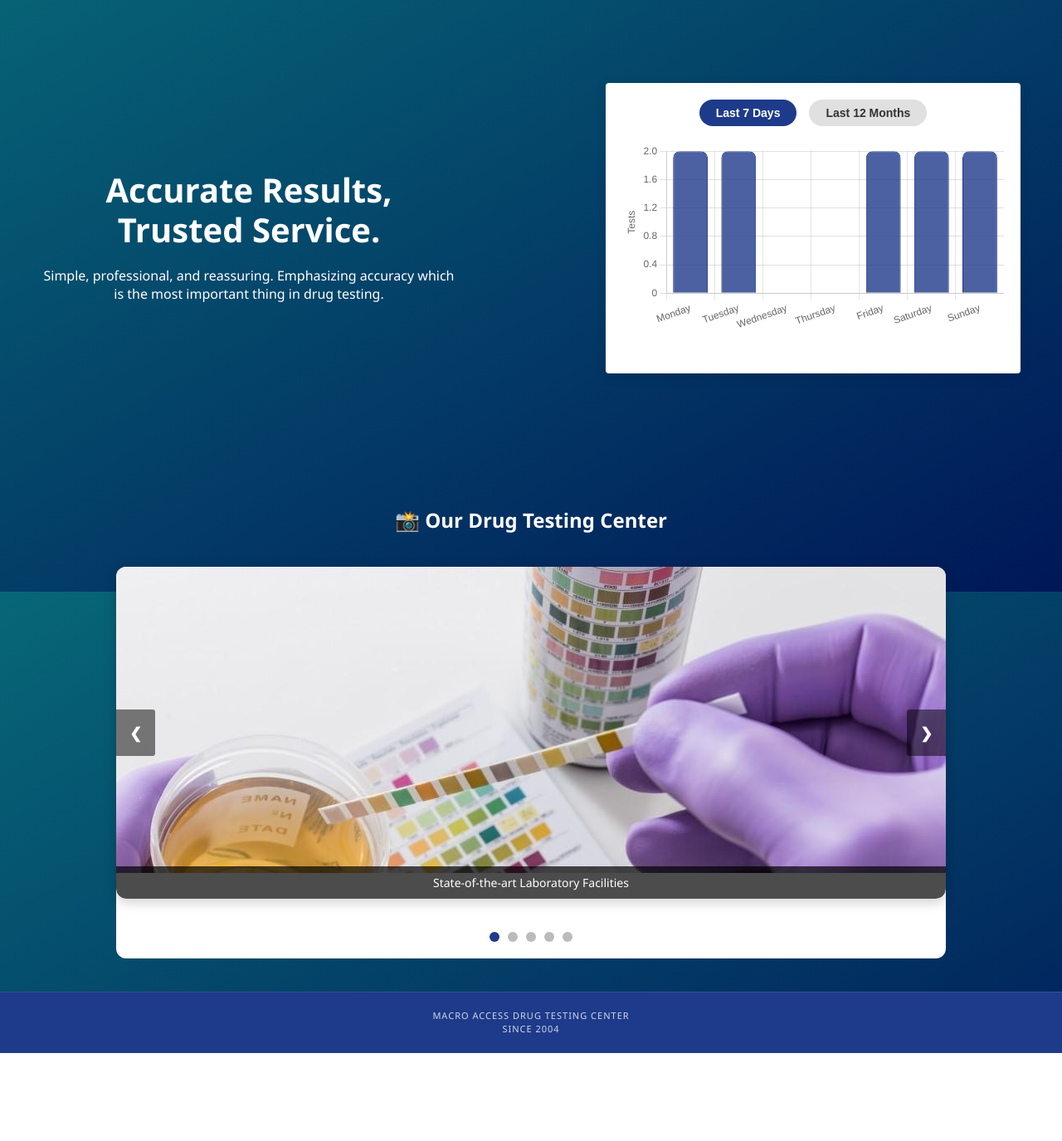
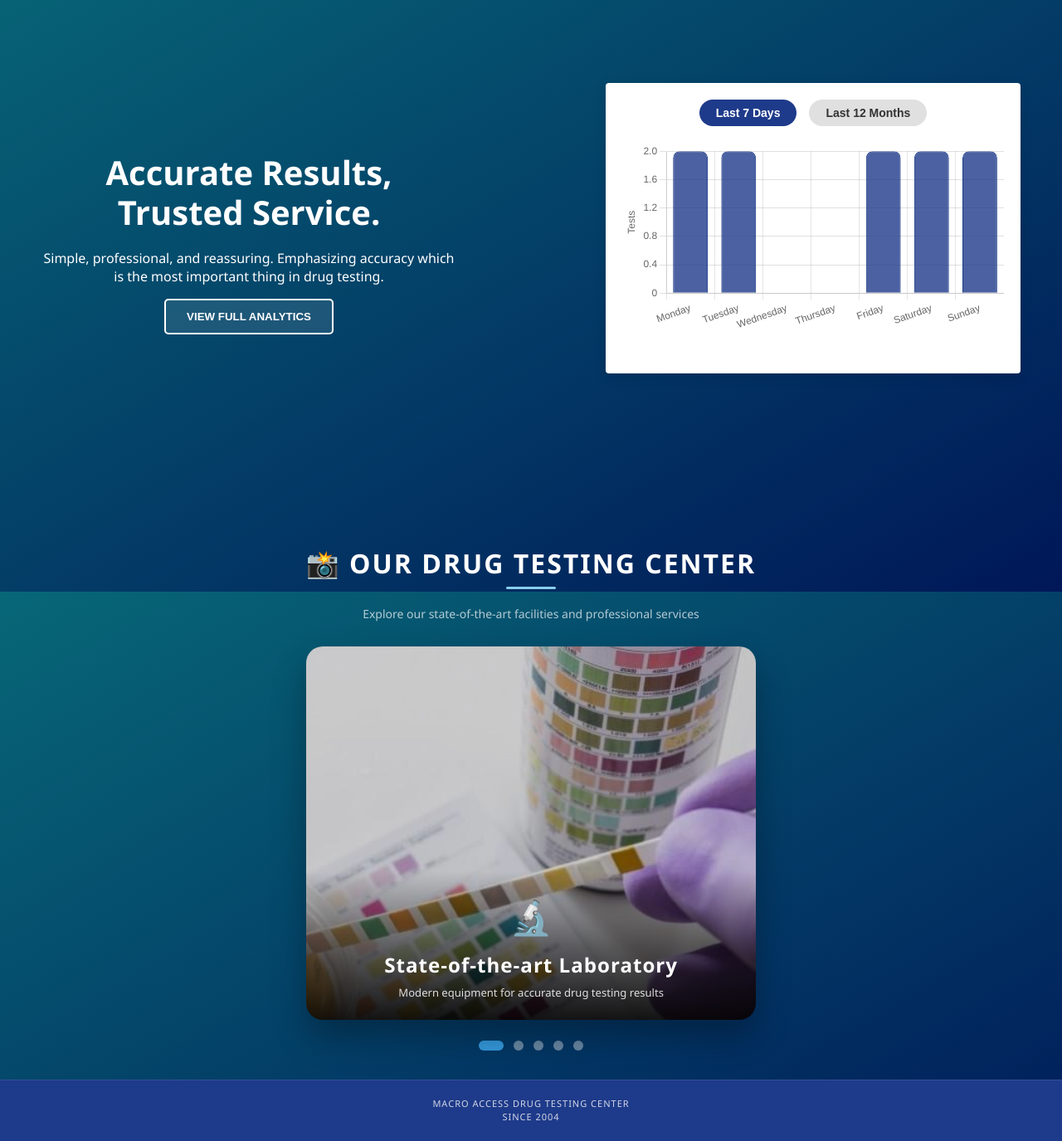
Before and after one commit to jah0814/macroman, a PHP site: page / in a window 1280 px wide. Shown: the part 87-1462 px from the top of the page at 83% size. Before the commit the page ends 1356 px from the top, so only its background shows below. Run offline with PHP 8.4, Linux system fonts and the light colour scheme; the visitor is signed in with stand-in values (Sample User, id 1); data comes from the database, SQL or seed files in the repository.

Commit message:
Update dashboard.php

```diff
--- a/views/dashboard.php
+++ b/views/dashboard.php
@@ -119,97 +119,209 @@ foreach ($monthlyData as $row) {
             max-height: 280px;
         }
 
-        /* Slideshow Styles */
-        .slideshow-container {
+        /* BEAUTIFUL SLIDESHOW STYLES */
+        .slideshow-section {
+            max-width: 1200px;
+            margin: 40px auto 20px;
+            padding: 0 20px;
+        }
+
+        .slideshow-title-wrapper {
+            text-align: center;
+            margin-bottom: 30px;
+        }
+
+        .slideshow-title {
+            color: white;
+            font-size: 32px;
+            margin-bottom: 10px;
+            letter-spacing: 2px;
             position: relative;
-            max-width: 100%;
-            margin: 40px auto 20px;
-            overflow: hidden;
-            border-radius: 12px;
-            box-shadow: 0 4px 15px rgba(0,0,0,0.2);
+            display: inline-block;
+        }
+
+        .slideshow-title:after {
+            content: '';
+            position: absolute;
+            bottom: -10px;
+            left: 50%;
+            transform: translateX(-50%);
+            width: 60px;
+            height: 3px;
+            background: #87ceeb;
+            border-radius: 2px;
+        }
+
+        .slideshow-subtitle {
+            color: rgba(255,255,255,0.7);
+            font-size: 14px;
+            margin-top: 20px;
         }
 
         .slideshow-wrapper {
             position: relative;
             width: 100%;
-            background: white;
-            border-radius: 12px;
+            background: transparent;
+            border-radius: 20px;
+        }
+
+        .slideshow-container {
+            position: relative;
+            width: 100%;
+            height: 450px;
+            border-radius: 20px;
+            overflow: hidden;
+            box-shadow: 0 20px 40px rgba(0,0,0,0.3);
         }
 
         .slide {
             display: none;
+            position: absolute;
+            top: 0;
+            left: 0;
             width: 100%;
-            height: 400px;
-            object-fit: cover;
-            border-radius: 12px;
+            height: 100%;
+            opacity: 0;
+            transition: opacity 0.8s ease-in-out;
         }
 
         .slide.active {
             display: block;
-            animation: fadeIn 0.5s ease-in-out;
+            opacity: 1;
+            animation: scaleZoom 6s ease-in-out infinite;
         }
 
-        @keyframes fadeIn {
-            from { opacity: 0.4; }
-            to { opacity: 1; }
+        @keyframes scaleZoom {
+            0% { transform: scale(1); }
+            50% { transform: scale(1.05); }
+            100% { transform: scale(1); }
         }
 
-        .slideshow-caption {
-            text-align: center;
-            background: rgba(0,0,0,0.7);
-            color: white;
-            padding: 10px;
+        .slide img {
+            width: 100%;
+            height: 100%;
+            object-fit: cover;
+            filter: brightness(0.85);
+            transition: filter 0.5s ease;
+        }
+
+        .slideshow-container:hover .slide img {
+            filter: brightness(1);
+        }
+
+        /* Caption Styles */
+        .slide-caption {
             position: absolute;
             bottom: 0;
-            width: 100%;
-            border-radius: 0 0 12px 12px;
-            font-size: 14px;
+            left: 0;
+            right: 0;
+            padding: 30px 25px 25px;
+            background: linear-gradient(to top,
+                rgba(0, 0, 0, 0.9) 0%,
+                rgba(0, 0, 0, 0.5) 50%,
+                transparent 100%);
+            text-align: center;
+            transform: translateY(0);
+            transition: transform 0.5s ease;
         }
 
+        .slideshow-container:hover .slide-caption {
+            transform: translateY(-10px);
+        }
+
+        .slide-icon {
+            font-size: 40px;
+            margin-bottom: 10px;
+            display: inline-block;
+            animation: bounce 2s ease-in-out infinite;
+        }
+
+        @keyframes bounce {
+            0%, 100% { transform: translateY(0); }
+            50% { transform: translateY(-5px); }
+        }
+
+        .slide-title {
+            color: white;
+            font-size: 24px;
+            font-weight: bold;
+            margin-bottom: 8px;
+            letter-spacing: 1px;
+        }
+
+        .slide-description {
+            color: rgba(255,255,255,0.85);
+            font-size: 13px;
+        }
+
+        /* Navigation Buttons */
         .prev, .next {
             cursor: pointer;
             position: absolute;
             top: 50%;
             transform: translateY(-50%);
-            padding: 16px;
+            width: 50px;
+            height: 50px;
+            background: rgba(255,255,255,0.2);
+            backdrop-filter: blur(5px);
             color: white;
             font-weight: bold;
-            font-size: 18px;
-            transition: 0.3s;
-            border-radius: 0 3px 3px 0;
-            user-select: none;
-            background: rgba(0,0,0,0.5);
+            font-size: 20px;
+            border: none;
+            border-radius: 50%;
+            display: flex;
+            align-items: center;
+            justify-content: center;
+            transition: all 0.4s ease;
             z-index: 10;
-            text-decoration: none;
+            cursor: pointer;
+            opacity: 0;
+        }
+
+        .slideshow-container:hover .prev,
+        .slideshow-container:hover .next {
+            opacity: 1;
+        }
+
+        .prev:hover, .next:hover {
+            background: #3498db;
+            transform: translateY(-50%) scale(1.1);
+        }
+
+        .prev {
+            left: 20px;
         }
 
         .next {
-            right: 0;
-            border-radius: 3px 0 0 3px;
+            right: 20px;
         }
 
-        .prev:hover, .next:hover {
-            background: rgba(0,0,0,0.8);
-        }
-
+        /* Dot Indicators */
         .dots-container {
             text-align: center;
-            padding: 15px 0;
+            padding: 20px 0 10px;
         }
 
         .dot {
             cursor: pointer;
             height: 12px;
             width: 12px;
-            margin: 0 5px;
-            background-color: #bbb;
+            margin: 0 6px;
+            background-color: rgba(255,255,255,0.4);
             border-radius: 50%;
             display: inline-block;
-            transition: background-color 0.3s ease;
+            transition: all 0.3s ease;
         }
 
-        .dot.active, .dot:hover {
-            background-color: #1e3a8a;
+        .dot:hover {
+            background-color: #87ceeb;
+            transform: scale(1.2);
+        }
+
+        .dot.active {
+            background-color: #3498db;
+            width: 30px;
+            border-radius: 6px;
         }
 
         /* Animation for fade in */
@@ -235,13 +347,6 @@ foreach ($monthlyData as $row) {
             margin-bottom: 40px;
         }
 
-        .slideshow-title {
-            text-align: center;
-            color: white;
-            margin-bottom: 20px;
-            font-size: 24px;
-        }
-
         @media (max-width: 768px) {
             .landing-hero {
                 flex-direction: column;
@@ -253,14 +358,25 @@ foreach ($monthlyData as $row) {
             #landingChart {
                 max-height: 220px;
             }
-            .slide {
-                height: 250px;
+            .slideshow-container {
+                height: 320px;
             }
-            .hero-content h1 {
-                font-size: 1.8rem;
+            .slide-title {
+                font-size: 16px;
+            }
+            .slide-description {
+                font-size: 10px;
+            }
+            .slide-icon {
+                font-size: 28px;
             }
             .slideshow-title {
-                font-size: 18px;
+                font-size: 24px;
+            }
+            .prev, .next {
+                width: 35px;
+                height: 35px;
+                font-size: 14px;
             }
         }
     </style>
@@ -286,6 +402,7 @@ foreach ($monthlyData as $row) {
         <div class="hero-content">
             <h1>Accurate Results,<br>Trusted Service.</h1>
             <p>Simple, professional, and reassuring. Emphasizing accuracy which is the most important thing in drug testing.</p>
+            <button class="btn-stats" onclick="window.location.href='index.php?action=analytics'">VIEW FULL ANALYTICS</button>
         </div>
 
         <div class="hero-chart-box">
@@ -311,42 +428,65 @@ foreach ($monthlyData as $row) {
     </main>
 
     <!-- Photo Slideshow Section -->
-    <div style="max-width: 1200px; margin: 0 auto; padding: 0 20px 40px;">
-        <h2 class="slideshow-title">📸 Our Drug Testing Center</h2>
+    <div class="slideshow-section">
+        <div class="slideshow-title-wrapper">
+            <h2 class="slideshow-title">📸 OUR DRUG TESTING CENTER</h2>
+            <div class="slideshow-subtitle">Explore our state-of-the-art facilities and professional services</div>
+        </div>
 
         <div class="slideshow-wrapper">
             <div class="slideshow-container">
-                <a class="prev" onclick="changeSlide(-1)">❮</a>
-                <a class="next" onclick="changeSlide(1)">❯</a>
+                <button class="prev" onclick="changeSlide(-1)">❮</button>
+                <button class="next" onclick="changeSlide(1)">❯</button>
 
                 <!-- Slide 1 -->
                 <div class="slide active">
-                    <img src="dbphoto/dilaw.jpg" alt="Our Laboratory">
-                    <div class="slideshow-caption">State-of-the-art Laboratory Facilities</div>
+                    <img src="dbphoto/dilaw.jpg" alt="Laboratory">
+                    <div class="slide-caption">
+                        <div class="slide-icon">🔬</div>
+                        <div class="slide-title">State-of-the-art Laboratory</div>
+                        <div class="slide-description">Modern equipment for accurate drug testing results</div>
+                    </div>
                 </div>
 
                 <!-- Slide 2 -->
                 <div class="slide">
-                    <img src="dbphoto/urine.jpg" alt="Our Laboratory">
-                    <div class="slideshow-caption">Advanced Drug Testing Equipment</div>
+                    <img src="dbphoto/urine.jpg" alt="Drug Testing Equipment">
+                    <div class="slide-caption">
+                        <div class="slide-icon">🧪</div>
+                        <div class="slide-title">Advanced Testing Equipment</div>
+                        <div class="slide-description">High-precision analysis for METH and THC detection</div>
+                    </div>
                 </div>
 
                 <!-- Slide 3 -->
                 <div class="slide">
-                    <img src="dbphoto/tube.webp" alt="Our Laboratory">
-                    <div class="slideshow-caption">Professional Medical Team</div>
+                    <img src="dbphoto/tube.webp" alt="Medical Team">
+                    <div class="slide-caption">
+                        <div class="slide-icon">👨‍⚕️</div>
+                        <div class="slide-title">Professional Medical Team</div>
+                        <div class="slide-description">Certified experts ensuring quality service</div>
+                    </div>
                 </div>
 
                 <!-- Slide 4 -->
                 <div class="slide">
-                    <img src="dbphoto/haha.webp" alt="Our Laboratory">
-                    <div class="slideshow-caption">Comfortable Waiting Area</div>
+                    <img src="dbphoto/haha.webp" alt="Waiting Area">
+                    <div class="slide-caption">
+                        <div class="slide-icon">🛋️</div>
+                        <div class="slide-title">Comfortable Waiting Area</div>
+                        <div class="slide-description">Relaxing environment for our valued clients</div>
+                    </div>
                 </div>
 
                 <!-- Slide 5 -->
                 <div class="slide">
-                    <img src="dbphoto/bote.webp" alt="Our Laboratory">
-                    <div class="slideshow-caption">Friendly Reception Area</div>
+                    <img src="dbphoto/bote.webp" alt="Reception">
+                    <div class="slide-caption">
+                        <div class="slide-icon">🏥</div>
+                        <div class="slide-title">Friendly Reception Area</div>
+                        <div class="slide-description">Warm welcome and professional assistance</div>
+                    </div>
                 </div>
             </div>
 
@@ -488,13 +628,13 @@ foreach ($monthlyData as $row) {
         <?php endif; ?>
 
         // ============================================
-        // SLIDESHOW FUNCTIONALITY
+        // BEAUTIFUL SLIDESHOW FUNCTIONALITY
         // ============================================
         let slideIndex = 1;
         let slideInterval;
+        let slides = document.getElementsByClassName("slide");
 
         function showSlides(n) {
-            let slides = document.getElementsByClassName("slide");
             let dots = document.getElementsByClassName("dot");
 
             if (n > slides.length) slideIndex = 1;
@@ -502,6 +642,7 @@ foreach ($monthlyData as $row) {
 
             for (let i = 0; i < slides.length; i++) {
                 slides[i].classList.remove("active");
+                slides[i].style.opacity = "0";
             }
 
             for (let i = 0; i < dots.length; i++) {
@@ -509,6 +650,10 @@ foreach ($monthlyData as $row) {
             }
 
             slides[slideIndex - 1].classList.add("active");
+            setTimeout(() => {
+                if (slides[slideIndex - 1]) slides[slideIndex - 1].style.opacity = "1";
+            }, 50);
+
             if (dots[slideIndex - 1]) dots[slideIndex - 1].classList.add("active");
         }
 
@@ -519,18 +664,11 @@ foreach ($monthlyData as $row) {
             startAutoSlide();
         }
 
-        function currentSlide(n) {
-            clearInterval(slideInterval);
-            slideIndex = n;
-            showSlides(slideIndex);
-            startAutoSlide();
-        }
-
         function startAutoSlide() {
             slideInterval = setInterval(() => {
                 slideIndex++;
                 showSlides(slideIndex);
-                if (slideIndex > document.getElementsByClassName("slide").length) {
+                if (slideIndex > slides.length) {
                     slideIndex = 1;
                     showSlides(slideIndex);
                 }
@@ -539,7 +677,6 @@ foreach ($monthlyData as $row) {
 
         // Create dots
         function createDots() {
-            let slides = document.getElementsByClassName("slide");
             let dotsContainer = document.getElementById("dotsContainer");
             dotsContainer.innerHTML = "";
 
@@ -547,7 +684,12 @@ foreach ($monthlyData as $row) {
                 let dot = document.createElement("span");
                 dot.className = "dot";
                 dot.onclick = (function(index) {
-                    return function() { currentSlide(index + 1); };
+                    return function() {
+                        clearInterval(slideInterval);
+                        slideIndex = index + 1;
+                        showSlides(slideIndex);
+                        startAutoSlide();
+                    };
                 })(i);
                 dotsContainer.appendChild(dot);
             }
```
